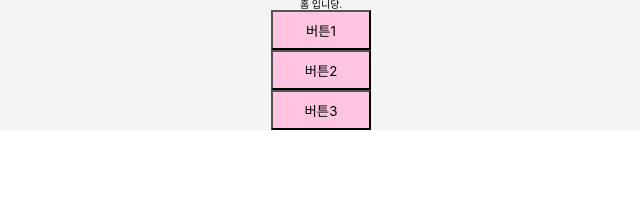
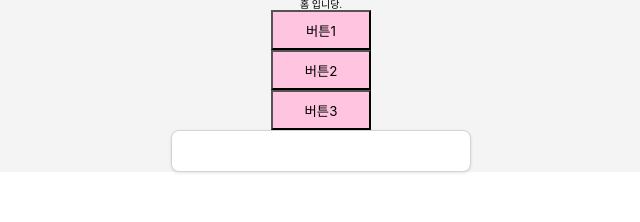
Before and after one commit to SUMSIMS-GITHUB-FOLLOW/github-follow-detection, a React (Vite) app: page / in a window 1280 px wide. Shown: the top 222 px of the page, without its empty margins (319-959 px from the left). Built offline with nearby package versions, Linux system fonts and the light colour scheme; a web font is replaced by a local one.

Commit message:
feat: 토큰 입력창 제작

```diff
--- /dev/null
+++ b/src/components/atoms/Input/index.tsx
@@ -0,0 +1,13 @@
+import React from 'react';
+import { SerializedStyles } from '@emotion/react';
+import { StyledInput } from './styles';
+
+interface InputProps extends React.InputHTMLAttributes<HTMLInputElement> {
+  customStyle?: SerializedStyles;
+}
+
+const Input = ({ customStyle, ...props }: InputProps) => {
+  return <StyledInput customStyle={customStyle} {...props} />;
+};
+
+export default Input;
--- /dev/null
+++ b/src/components/atoms/Input/styles.ts
@@ -0,0 +1,24 @@
+import { SerializedStyles } from '@emotion/react';
+import styled from '@emotion/styled';
+
+interface InputContainerProps {
+  customStyle?: SerializedStyles;
+}
+
+export const StyledInput = styled.input<InputContainerProps>`
+  box-sizing: border-box;
+  width: 30rem;
+  height: 3rem;
+  padding: 2rem 1rem;
+
+  box-shadow: 0 0.1rem 0.3rem rgb(27 31 35 / 12%);
+  border: 0.1rem solid #d1d5da;
+  border-radius: 8px;
+
+  &:focus {
+    outline: none;
+    border: 0.2rem solid #0366d6;
+  }
+
+  ${(props) => props.customStyle}
+`;
--- a/src/pages/home/index.tsx
+++ b/src/pages/home/index.tsx
@@ -1,5 +1,6 @@
 import { HomeContainer } from './styles';
 import { Button } from '@atoms';
+import Input from '../../components/atoms/Input';
 
 const index = () => {
   return (
@@ -8,6 +9,7 @@ const index = () => {
       <Button label="버튼1" />
       <Button label="버튼2" />
       <Button label="버튼3" />
+      <Input />
     </HomeContainer>
   );
 };
```
